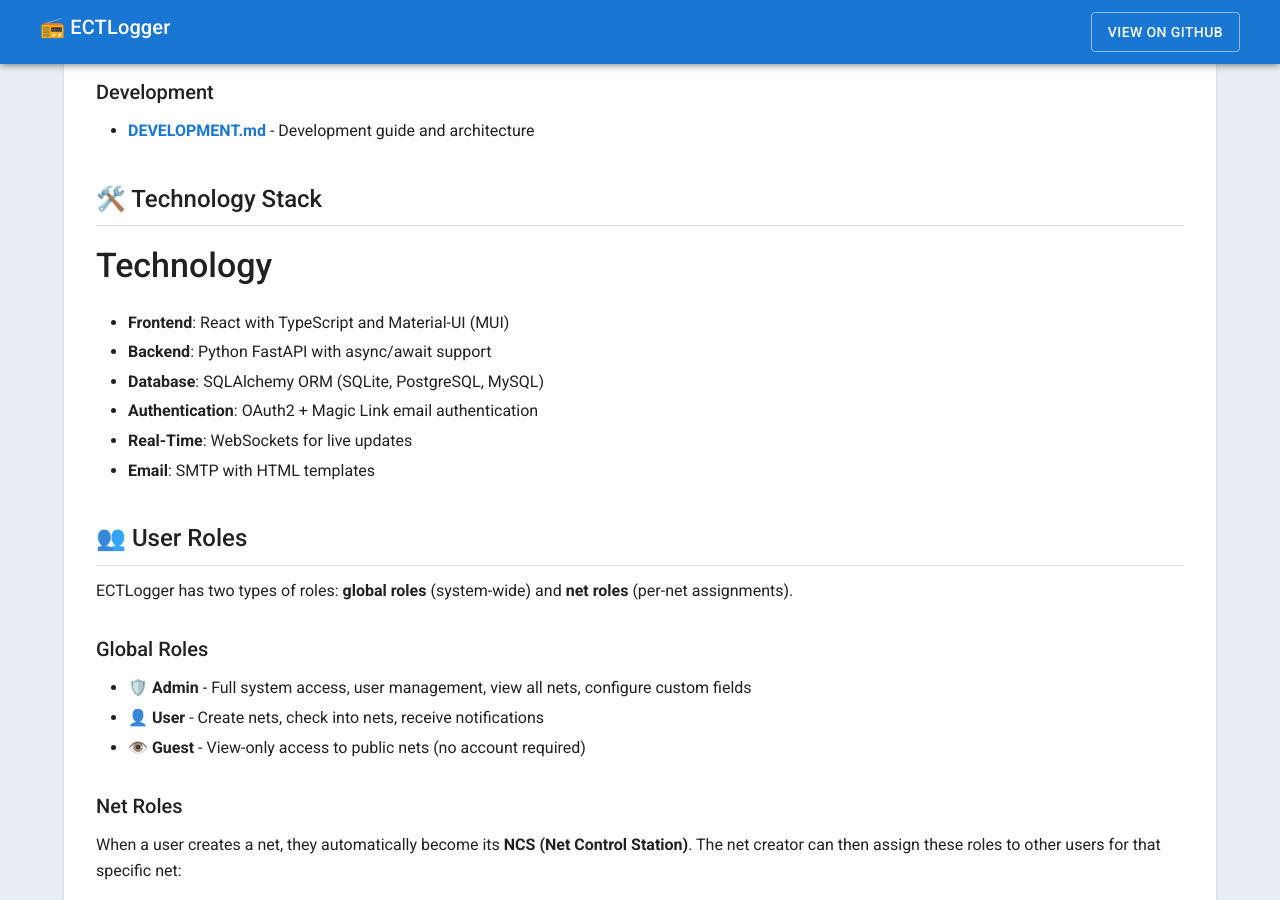
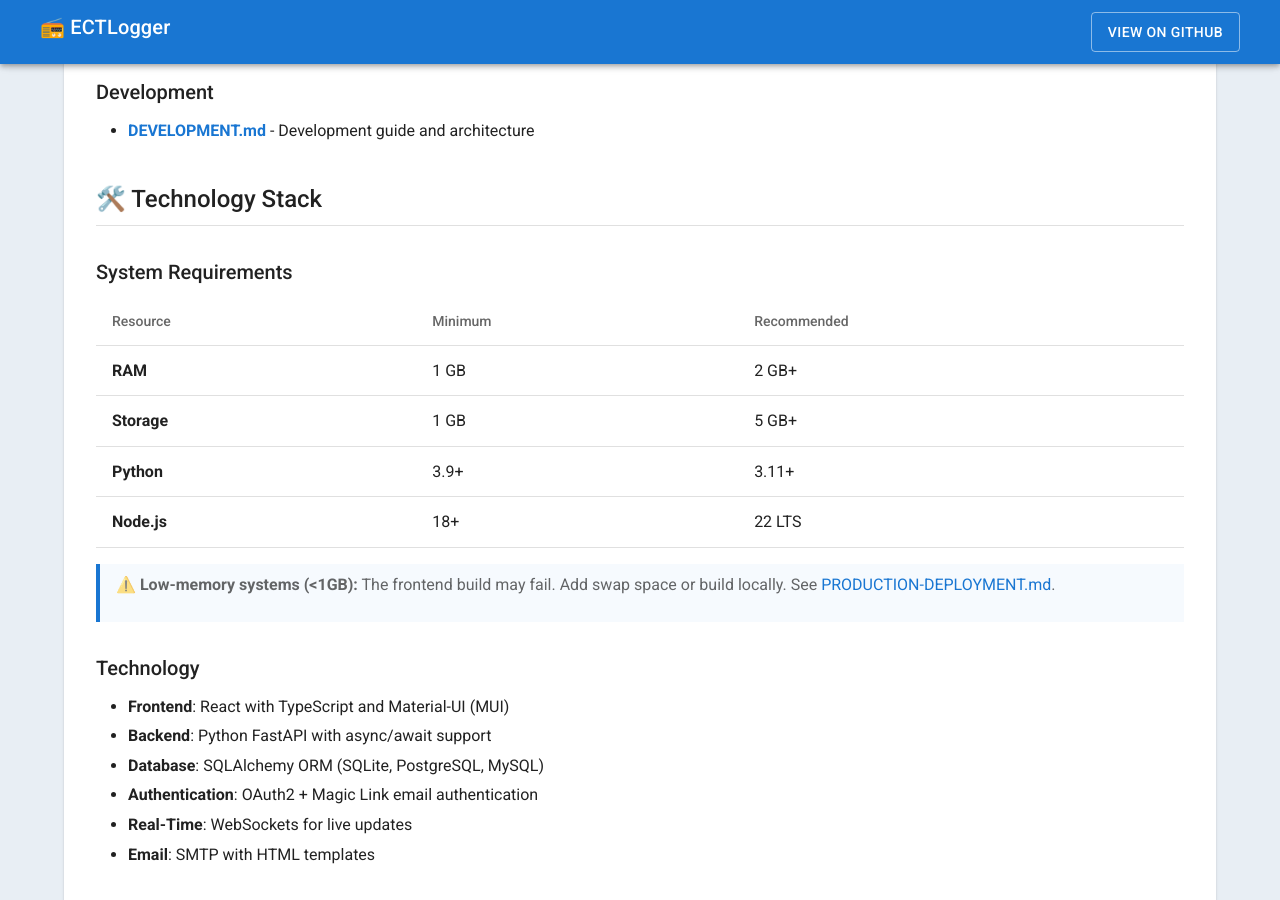
Before and after one commit to bradbrownjr/ectlogger, a Jekyll site: the page built from README.md, in a window 1280 px wide and 900 px high, scrolled down 3393 px. Built offline with Jekyll 4.4.1, drawn with Linux system fonts in a browser that asks for light colours; our own code applies the rules of GitHub Pages for plain Markdown files.

Commit message:
Add port conflict detection, configurable backend port, and memory requirements
- Detect port conflicts during install and offer alternative ports
- Add BACKEND_PORT setting to .env, config.py, start.sh, and vite.config.ts
- Update Caddy config to use configured port and fix log permissions
- Handle low-memory systems during frontend build (set NODE_OPTIONS)
- Add system requirements to README, QUICKSTART, and PRODUCTION-DEPLOYMENT docs
- Document swap setup for <1GB RAM systems

```diff
--- a/README.md
+++ b/README.md
@@ -107,7 +107,18 @@ See [QUICKSTART.md](QUICKSTART.md) for detailed instructions.
 
 ## 🛠️ Technology Stack
 
-# Technology
+### System Requirements
+
+| Resource | Minimum | Recommended |
+|----------|---------|-------------|
+| **RAM** | 1 GB | 2 GB+ |
+| **Storage** | 1 GB | 5 GB+ |
+| **Python** | 3.9+ | 3.11+ |
+| **Node.js** | 18+ | 22 LTS |
+
+> ⚠️ **Low-memory systems (<1GB):** The frontend build may fail. Add swap space or build locally. See [PRODUCTION-DEPLOYMENT.md](PRODUCTION-DEPLOYMENT.md#low-memory-systems-1gb-ram).
+
+### Technology
 - **Frontend**: React with TypeScript and Material-UI (MUI)
 - **Backend**: Python FastAPI with async/await support
 - **Database**: SQLAlchemy ORM (SQLite, PostgreSQL, MySQL)
```
Also changed, not shown: PRODUCTION-DEPLOYMENT.md (+41 -6 lines), QUICKSTART.md (+11 -0 lines), frontend/vite.config.ts (+5 -2 lines), 5 other files.
